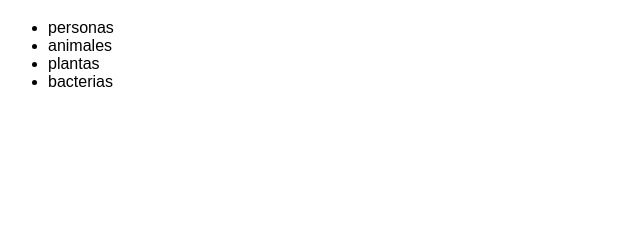
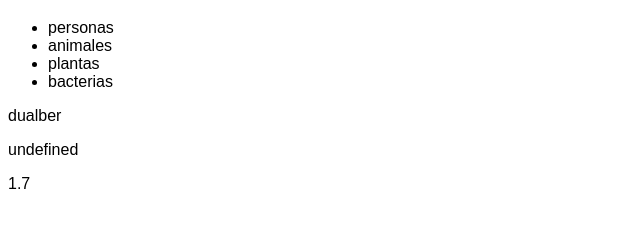
Before and after one commit to dualber/javaScript, a plain HTML site: page Poo/index.html in a window 1280 px wide. Shown: the part 61-288 px from the top of the page, without its empty margins (0-640 px from the left). Drawn offline with Linux system fonts and the light colour scheme.

Commit message:
solucion a la clase persona

```diff
--- a/Poo/crud/persona.js
+++ b/Poo/crud/persona.js
@@ -1,4 +1,4 @@
-class Persona{
+export class Persona{
     constructor(nombre,edad,altura){
         this.nombre = nombre;
         this.edad = edad;
--- a/Poo/crud/principal.js
+++ b/Poo/crud/principal.js
@@ -1,5 +1,10 @@
-import {Persona} from persona.js
+import {Persona} from './persona.js';
 
-const persona1 = new Persona('dualber',24, 1.70);
+const persona1 = new Persona('dualber',24,1.70);
+let nombrePersona = document.getElementById('nombre');
+let edadPersona = document.getElementById('edad');
+let alturaPersona = document.getElementById('altura');
 
-console.log(persona1);
+nombrePersona.innerText = persona1.nombre;
+edadPersona.innerText = persona1.Edad;
+alturaPersona.innerText = persona1.altura;
--- a/Poo/index.html
+++ b/Poo/index.html
@@ -8,7 +8,7 @@
 </head>
 <body>
     <h1>Personas</h1>
-    <script type="module" src="./crud/principal.js"></script>
+    <script src="./crud/principal.js" type="module" defer></script>
 <header id="hea-der">
     <div>
         <ul>
@@ -26,5 +26,6 @@
         <p id="altura" class="personas"></p>
     </div>
 </main>
+
 </body>
 </html>
```
